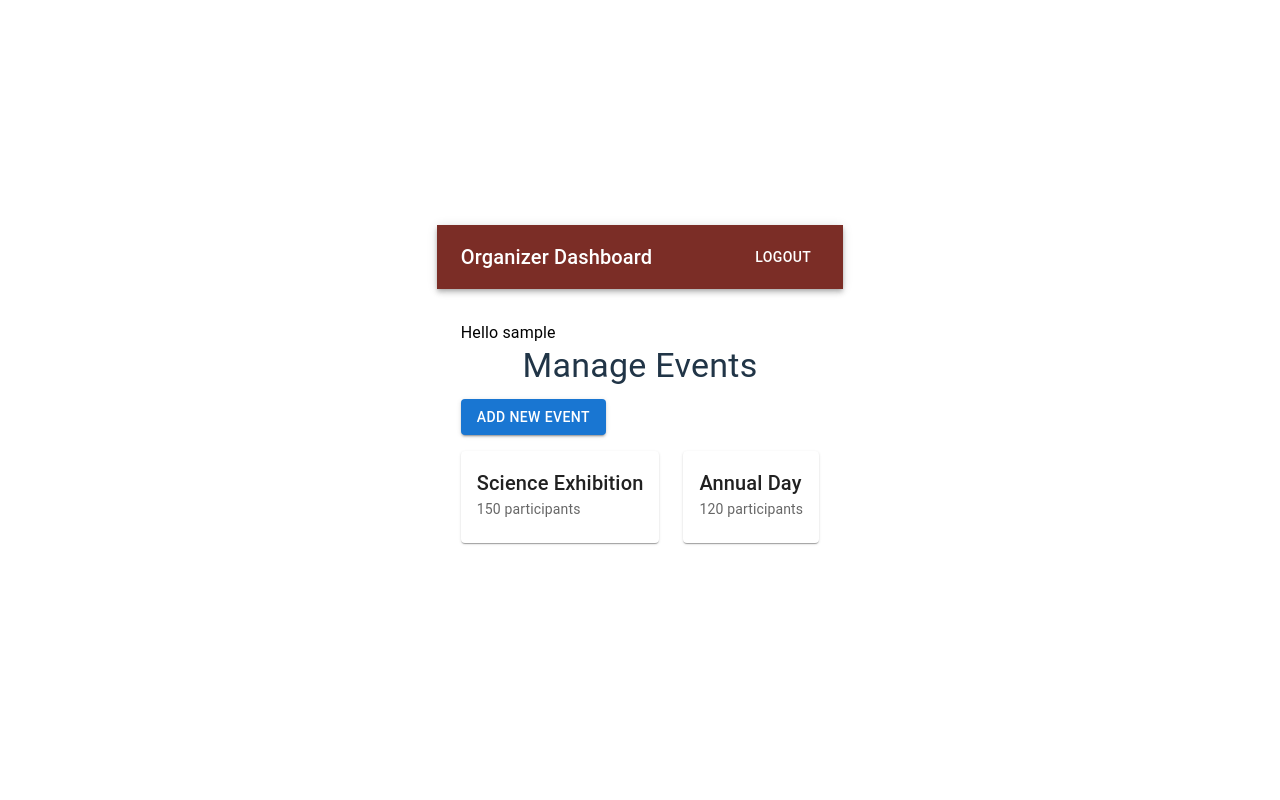
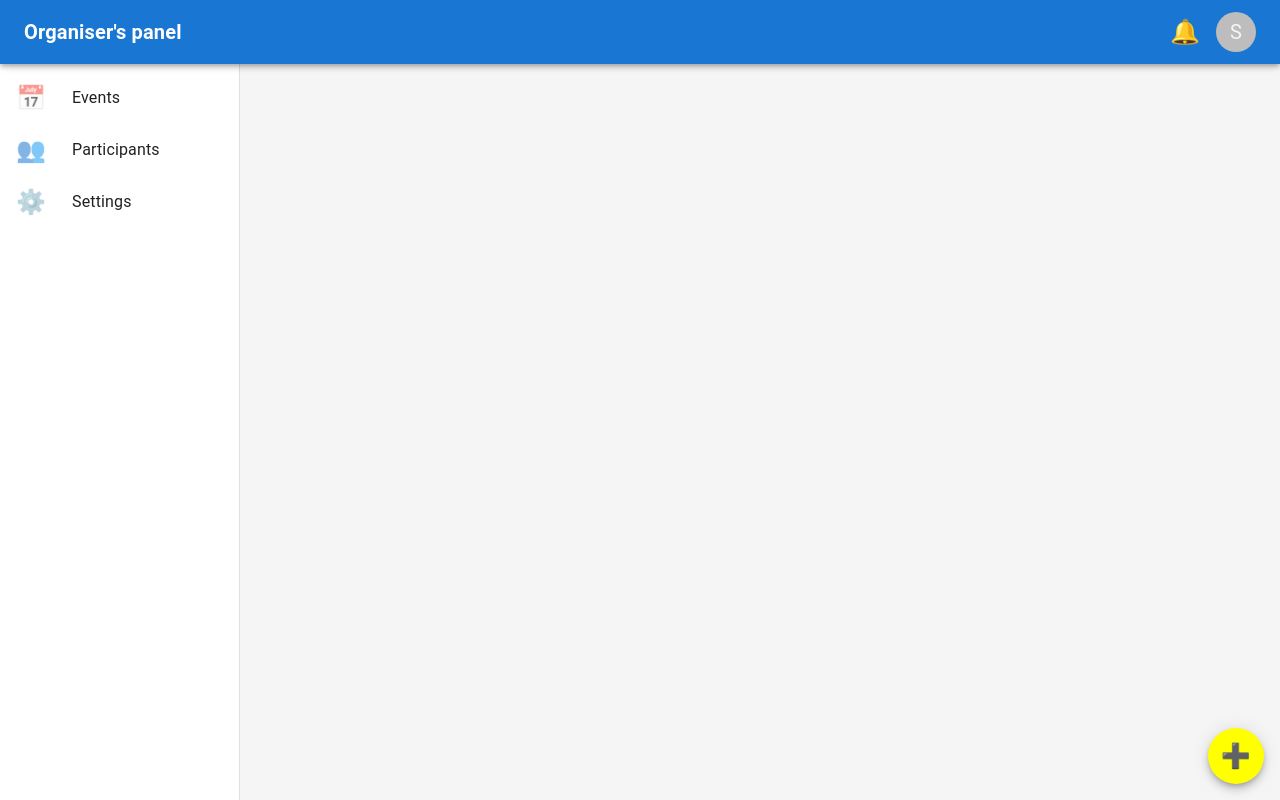
Before and after one commit to Shivam-S-Pathak/eventify, a React (Vite) app in the folder frontend/: page /organiser/homepage in a window 1280 px wide. Built offline with nearby package versions, Linux system fonts and the light colour scheme; sample sign-in values are in the browser's storage.

Commit message:
add the organiserHomePage

```diff
--- a/frontend/src/components/Account/OrganiserLogin.jsx
+++ b/frontend/src/components/Account/OrganiserLogin.jsx
@@ -130,6 +130,7 @@ const OrganiserLogin = ({ setIsAuthenticated2 }) => {
                 sx={{
                   my: 2,
                   py: 1.2,
+                  mb:6,
                   textTransform: "capitalize",
                   fontSize: "1rem",
                   maxWidth: "100%",
--- a/frontend/src/components/Account/StudentLogin.jsx
+++ b/frontend/src/components/Account/StudentLogin.jsx
@@ -143,7 +143,7 @@ const StudentLogin = ({ setIsAuthenticated }) => {
               </Box>
             </form>
           </Box>
-          <Typography sx={{ color: "black", pb: 1 }}>
+          <Typography sx={{ color: "black", pb: 1 , textAlign:"center"}}>
             Didn't have an account?
             <Link to="/student/signup">Sign up</Link>
           </Typography>
--- a/frontend/src/components/Homepages/OrganiserHomePage.jsx
+++ b/frontend/src/components/Homepages/OrganiserHomePage.jsx
@@ -1,48 +1,93 @@
 // OrganizerHomePage.jsx
 
 import React, { useContext, useState, useEffect } from "react";
+import { API } from "../../source/api.js";
 import {
   AppBar,
-  Toolbar,
+  Avatar,
+  Box,
+  Button,
+  Card,
+  CardActions,
+  CardContent,
+  Chip,
   Container,
-  Typography,
-  Card,
-  CardContent,
-  Button,
+  CssBaseline,
   Dialog,
   DialogActions,
   DialogContent,
   DialogTitle,
+  Drawer,
+  Fab,
+  FormControl,
+  IconButton,
+  InputAdornment,
+  InputLabel,
+  List,
+  ListItem,
+  ListItemIcon,
+  ListItemText,
+  MenuItem,
+  Select,
+  Switch,
+  Tab,
+  Tabs,
   TextField,
+  Toolbar,
+  Typography,
 } from "@mui/material";
 import Grid from "@mui/material/Grid2";
+import { createTheme, ThemeProvider } from "@mui/material/styles";
 import { useNavigate } from "react-router-dom";
 import { DataContext } from "../../context/DataProvider";
 
+// Export extra icons
+const MenuIcon = () => <span style={{ fontSize: "24px" }}>☰</span>;
+const NotificationIcon = () => <span style={{ fontSize: "24px" }}>🔔</span>;
+const EventIcon = () => <span style={{ fontSize: "24px" }}>📅</span>;
+const PeopleIcon = () => <span style={{ fontSize: "24px" }}>👥</span>;
+const SettingsIcon = () => <span style={{ fontSize: "24px" }}>⚙️</span>;
+const SearchIcon = () => <span style={{ fontSize: "24px" }}>🔍</span>;
+const AddIcon = () => (
+  <span style={{ fontSize: "24px", color: "white" }}>➕</span>
+);
+const DeleteIcon = () => <span style={{ fontSize: "24px" }}>🗑️</span>;
+const ViewIcon = () => <span style={{ fontSize: "24px" }}>👁️</span>;
+
+const theme = createTheme({
+  palette: {
+    primary: {
+      main: "#1976d2",
+    },
+    secondary: {
+      main: "#dc004e",
+    },
+    background: {
+      default: "#f5f5f5",
+    },
+  },
+  typography: {
+    h4: {
+      fontWeight: 600,
+    },
+    h6: {
+      fontWeight: 600,
+    },
+  },
+});
+
+const drawerWidth = 240;
+
 const OrganizerHomePage = ({ setIsAuthenticated2, isAuthenticated2 }) => {
-  const [open, setOpen] = useState(false);
-  const navigate = useNavigate();
+  const [mobileOpen, setMobileOpen] = useState(false);
+  const [tabValue, setTabValue] = useState(0);
   const { account, setAccount } = useContext(DataContext);
-  const [events, setEvents] = useState([
-    { title: "Science Exhibition", participants: 150 },
-    { title: "Annual Day", participants: 120 },
-    // ... other events
-  ]);
-
-  const handleAddEvent = () => setOpen(true);
-  const handleLogout = () => {
-    sessionStorage.removeItem("OrganiserUser");
-    setIsAuthenticated2(false);
-    navigate("/");
-  };
 
   useEffect(() => {
     if (isAuthenticated2) {
       const user = sessionStorage.getItem("OrganiserUser");
-
       if (user) {
         const parsedUser = JSON.parse(user);
-
         if (parsedUser.user?.fullname && parsedUser.user?.email) {
           setAccount({
             username: parsedUser.user.fullname,
@@ -52,76 +97,233 @@ const OrganizerHomePage = ({ setIsAuthenticated2, isAuthenticated2 }) => {
       }
     }
   }, [isAuthenticated2, setAccount]);
+
+  const initialvals = {
+    title: "",
+    date: "",
+    description: "",
+  };
+  const [openAddEventDialog, setOpenAddEventDialog] = useState(false);
+  const [newEvent, setNewEvent] = useState(initialvals);
+  const [isImage, setIsImage] = useState(null);
+  const handleDrawerToggle = () => {
+    setMobileOpen(!mobileOpen);
+  };
+
+  const handleChange = (e) => {
+    setNewEvent({ ...newEvent, [e.target.name]: e.target.value });
+  };
+
+  const handleAddEvent = async (e) => {
+    e.preventDefault();
+
+    if (newEvent.title && newEvent.date && newEvent.description) {
+      // Prepare FormData
+      const formData = new FormData();
+      formData.append("title", newEvent.title);
+      formData.append("date", newEvent.date);
+      formData.append("description", newEvent.description);
+      // formData.append("tag", newEvent.tag);
+      if (isImage) {
+        formData.append("image", isImage); // Append image file to FormData
+      }
+
+      try {
+        // Send POST request to the backend with FormData
+        let response = await API.setData(formData);
+        console.log("Event added successfully:", response.data);
+        // Clear form and close dialog after successful submission
+        setNewEvent(initialvals);
+        setIsImage(null);
+        setOpenAddEventDialog(false);
+      } catch (error) {
+        console.error("Error adding event:", error);
+      }
+    }
+  };
+
+  const drawer = (
+    <div>
+      <Toolbar />
+      <List>
+        {["Events", "Participants", "Settings"].map((text, index) => (
+          <ListItem button key={text} onClick={() => setTabValue(index)}>
+            <ListItemIcon>
+              {index === 0 ? (
+                <EventIcon />
+              ) : index === 1 ? (
+                <PeopleIcon />
+              ) : (
+                <SettingsIcon />
+              )}
+            </ListItemIcon>
+            <ListItemText primary={text} />
+          </ListItem>
+        ))}
+      </List>
+    </div>
+  );
+
   return (
-    <>
-      {/* Navbar with Logout Button */}
-      <AppBar position="static" sx={{ bgcolor: "#7B2D26" }}>
+    <ThemeProvider theme={theme}>
+      <Box sx={{ display: "flex" }}>
+        <CssBaseline />
+        <AppBar
+          position="fixed"
+          sx={{ zIndex: (theme) => theme.zIndex.drawer + 1 }}
+        >
           <Toolbar>
-          <Typography variant="h6" sx={{ flexGrow: 1 }}>
-            Organizer Dashboard
+            <IconButton
+              color="inherit"
+              edge="start"
+              onClick={handleDrawerToggle}
+              sx={{ mr: 2, display: { sm: "none" } }}
+            >
+              <MenuIcon />
+            </IconButton>
+            <Typography
+              variant="h6"
+              noWrap
+              component="div"
+              sx={{ flexGrow: 1 }}
+            >
+              Organiser's panel
             </Typography>
-          <Button color="inherit" onClick={handleLogout}>
-            Logout
-          </Button>
+            <IconButton color="inherit">
+              <NotificationIcon />
+            </IconButton>
+            <Avatar sx={{ ml: 1 }}>
+              {account?.username
+                ? account.username.charAt(0).toUpperCase()
+                : ""}
+            </Avatar>
           </Toolbar>
         </AppBar>
 
-      {/* Main Content */}
-      <Container sx={{ py: 4 }}>
-        <Typography sx={{ color: "black" }}>
-          Hello {account.username}
-        </Typography>
-        <Typography variant="h4" gutterBottom align="center">
-          Manage Events
-        </Typography>
-        <Button variant="contained" color="primary" onClick={handleAddEvent}>
+        <Box
+          component="nav"
+          sx={{ width: { sm: drawerWidth }, flexShrink: { sm: 0 } }}
+        >
+          <Drawer
+            variant="temporary"
+            open={mobileOpen}
+            onClose={handleDrawerToggle}
+            ModalProps={{ keepMounted: true }}
+            sx={{
+              display: { xs: "block", sm: "none" },
+              "& .MuiDrawer-paper": {
+                boxSizing: "border-box",
+                width: drawerWidth,
+              },
+            }}
+          >
+            {drawer}
+          </Drawer>
+          <Drawer
+            variant="permanent"
+            sx={{
+              display: { xs: "none", sm: "block" },
+              "& .MuiDrawer-paper": {
+                boxSizing: "border-box",
+                width: drawerWidth,
+              },
+            }}
+            open
+          >
+            {drawer}
+          </Drawer>
+        </Box>
+        <Box
+          component="main"
+          sx={{
+            flexGrow: 1,
+            p: 3,
+            width: { sm: `calc(100% - ${drawerWidth}px)` },
+          }}
+        >
+          <Toolbar />
+          <Container maxWidth="lg">
+            <Fab
+              aria-label="add"
+              onClick={() => setOpenAddEventDialog(true)}
+              sx={{
+                position: "fixed",
+                bottom: 16,
+                right: 16,
+                bgcolor: "yellow",
+              }}
+            >
+              <AddIcon />
+            </Fab>
+            {/* Add Event Dialog */}
+            <Dialog
+              open={openAddEventDialog}
+              onClose={() => setOpenAddEventDialog(false)}
+              aria-labelledby="add-event-dialog-title"
+            >
+              <DialogTitle id="add-event-dialog-title">
                 Add New Event
-        </Button>
+              </DialogTitle>
 
-        <Grid container spacing={3} sx={{ mt: 2 }}>
-          {events.map((event, index) => (
-            <Grid item xs={12} sm={6} md={4} key={index}>
-              <Card>
-                <CardContent>
-                  <Typography variant="h6">{event.title}</Typography>
-                  <Typography variant="body2" color="text.secondary">
-                    {event.participants} participants
-                  </Typography>
-                </CardContent>
-              </Card>
-            </Grid>
-          ))}
-        </Grid>
-
-        {/* Add Event Dialog */}
-        <Dialog open={open} onClose={() => setOpen(false)}>
-          <DialogTitle>Add New Event</DialogTitle>
+              <form onSubmit={handleAddEvent}>
                 <DialogContent>
-            <TextField margin="dense" label="Event Title" fullWidth />
                   <TextField
                     margin="dense"
-              label="Description"
+                    label="Event Name"
+                    fullWidth
+                    variant="outlined"
+                    value={newEvent.title}
+                    name="title"
+                    onChange={handleChange}
+                  />
+                  <TextField
+                    margin="dense"
+                    label="Event Date"
+                    type="date"
+                    fullWidth
+                    variant="outlined"
+                    value={newEvent.date}
+                    name="date"
+                    onChange={handleChange}
+                    InputLabelProps={{
+                      shrink: true,
+                    }}
+                  />
+                  <TextField
+                    margin="dense"
+                    label="Event Description"
                     fullWidth
                     multiline
                     rows={4}
+                    variant="outlined"
+                    value={newEvent.description}
+                    name="description"
+                    onChange={handleChange}
                   />
-            <TextField
-              margin="dense"
-              label="Date"
-              fullWidth
-              type="date"
-              InputLabelProps={{ shrink: true }}
+                  Upload Event Image
+                  <input
+                    type="file"
+                    onChange={(e) => setIsImage(e.target.files[0])}
+                    name="imageLink"
                   />
                 </DialogContent>
                 <DialogActions>
-            <Button onClick={() => setOpen(false)} color="secondary">
+                  <Button
+                    onClick={() => setOpenAddEventDialog(false)}
+                    color="secondary"
+                  >
                     Cancel
                   </Button>
-            <Button color="primary">Add Event</Button>
+                  <Button color="primary" type="submit">
+                    Add Event
+                  </Button>
                 </DialogActions>
+              </form>
             </Dialog>
           </Container>
-    </>
+        </Box>
+      </Box>
+    </ThemeProvider>
   );
 };
 
--- a/frontend/src/constants/config.js
+++ b/frontend/src/constants/config.js
@@ -1,7 +1,7 @@
 // API messages
 
-export const API_URL = "https://major1-pearl.vercel.app";
-// export const API_URL = "http://localhost:8005";
+// export const API_URL = "https://major1-pearl.vercel.app";
+export const API_URL = "http://localhost:8005";
 export const API_MESSAGES = {
   loading: {
     title: "loading...",
@@ -32,4 +32,5 @@ export const SERVICE_URLS = {
   getStudentSignup: { url: "/student/signup", method: "POST" },
   getOrganiserSignup: { url: "/organiser/signup", method: "POST" },
   getOrganiserLogin: { url: "/organiser/singin", method: "POST" },
+  setData: { url: "/event/create", method: "POST" },
 };
```
Also changed, not shown: 2 other files (tests, documents, lock files or other folders). Lines whose indentation alone changed are shown as unchanged.
